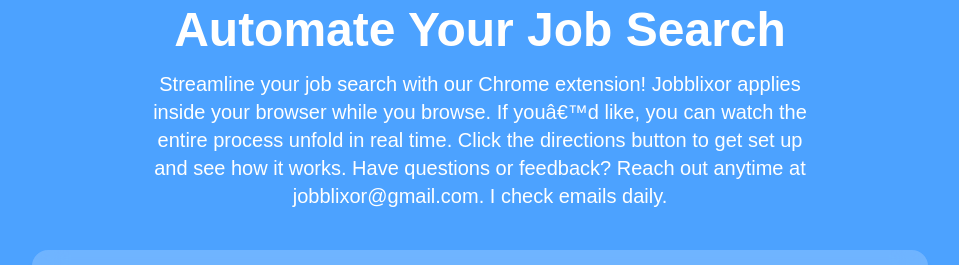
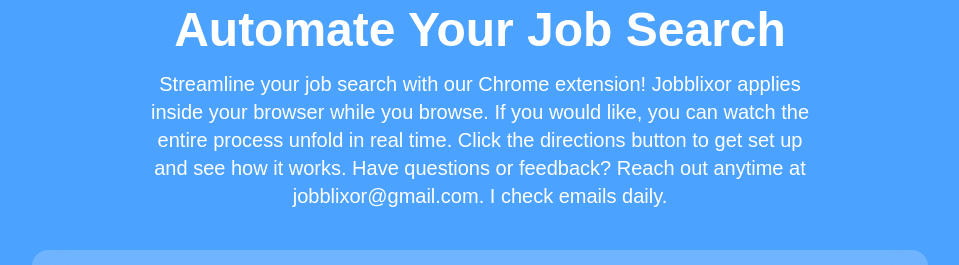
Before and after one commit to jobblixor/jobblixor-frontend-current, a Next.js app: page / in a window 1280 px wide. Shown: the part 318-583 px from the top of the page, without its empty margins (160-1119 px from the left). Built offline with nearby package versions, Linux system fonts and the light colour scheme.

Commit message:
Update page.tsx

```diff
--- a/src/app/page.tsx
+++ b/src/app/page.tsx
@@ -311,7 +311,7 @@ export default function Page() {
           <section className="w-full py-4 text-center">
             <h1 className="text-4xl md:text-5xl font-bold">Automate Your Job Search</h1>
             <p className="mt-4 text-lg md:text-xl max-w-2xl mx-auto">
-              Streamline your job search with our Chrome extension! Jobblixor applies inside your browser while you browse. If youâ€™d like, you can watch the entire process unfold in real time. Click the directions button to get set up and see how it works. Have questions or feedback? Reach out anytime at jobblixor@gmail.com. I check emails daily.
+              Streamline your job search with our Chrome extension! Jobblixor applies inside your browser while you browse. If you would like, you can watch the entire process unfold in real time. Click the directions button to get set up and see how it works. Have questions or feedback? Reach out anytime at jobblixor@gmail.com. I check emails daily.
             </p>
           </section>
 
```
